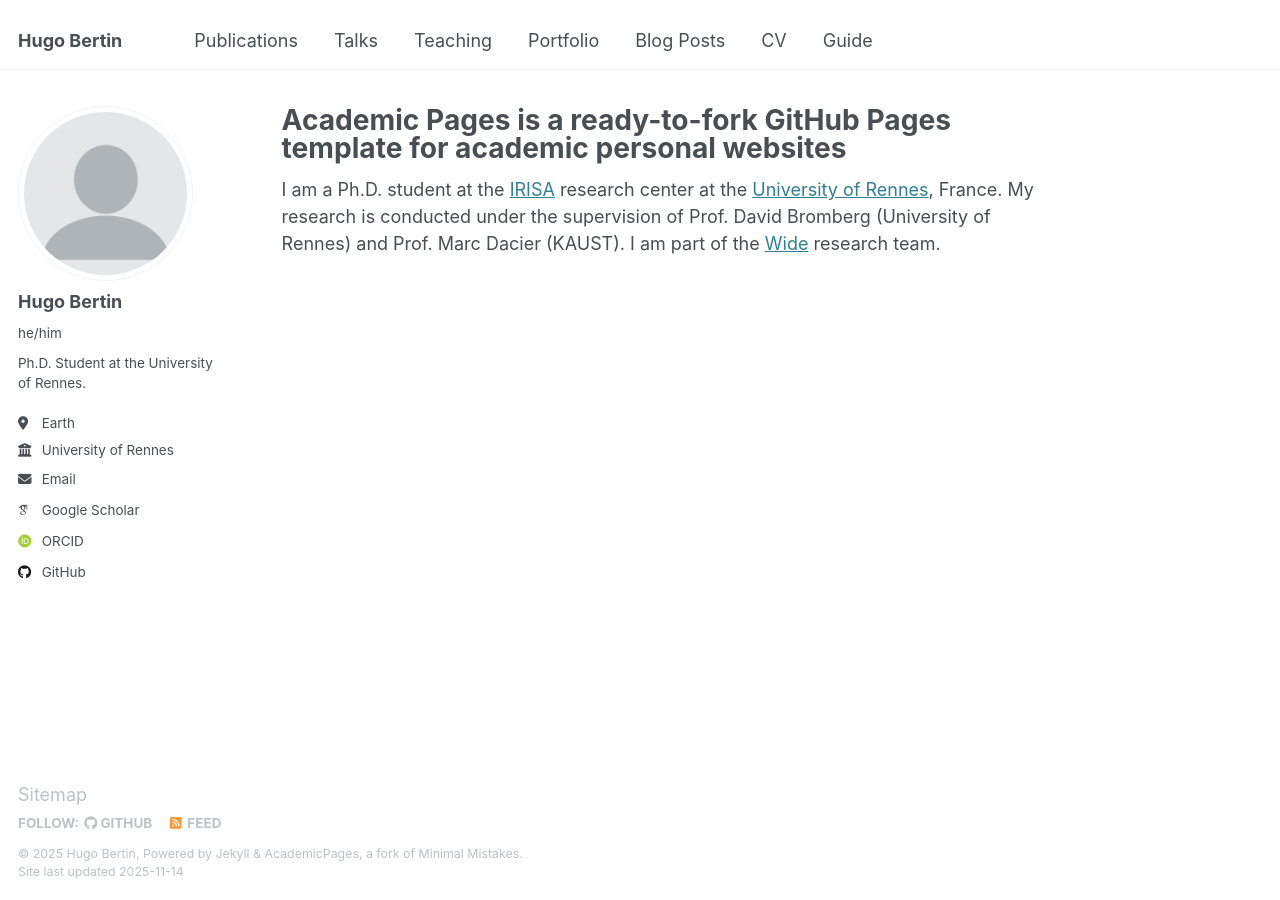
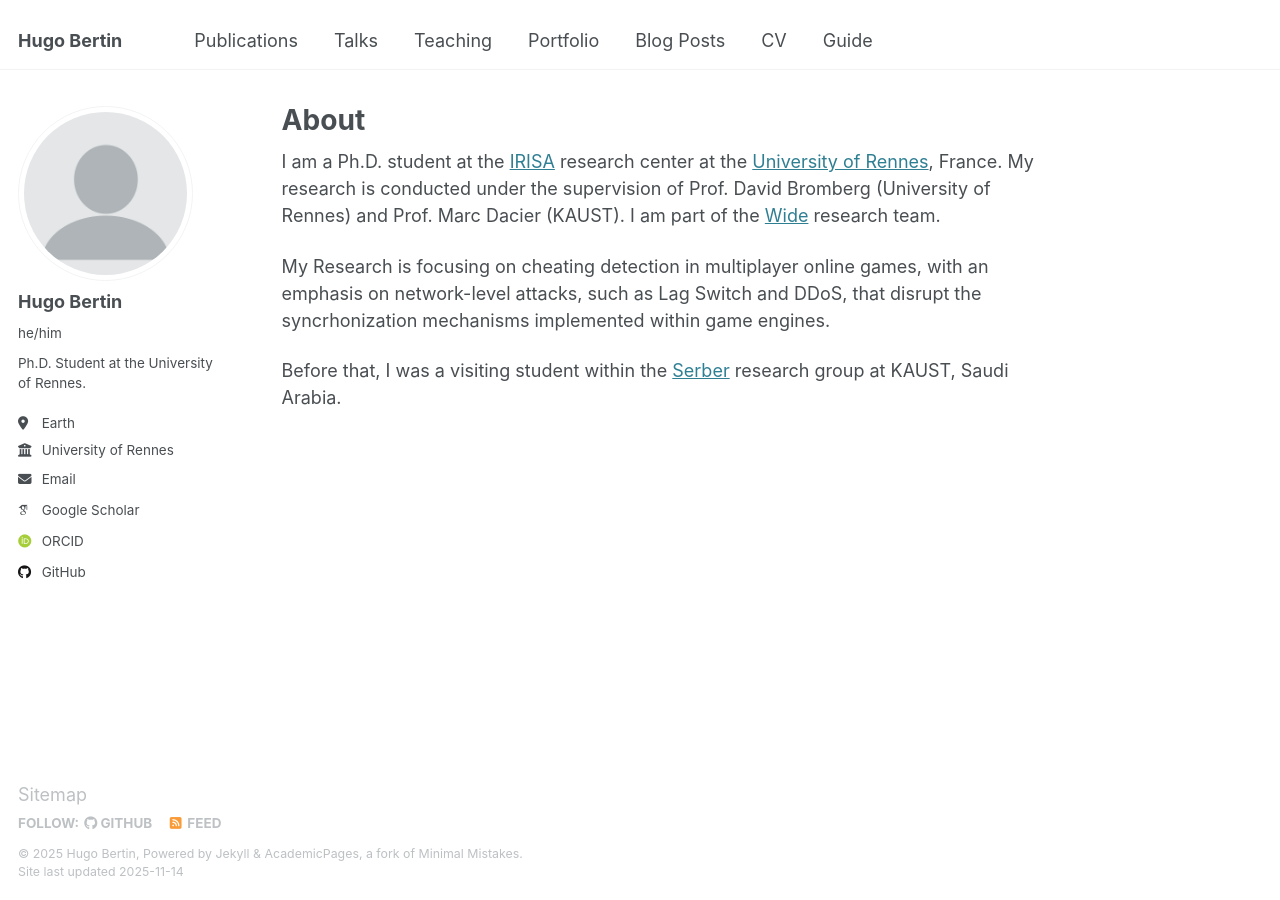
Before and after one commit to hbertin1/PersonalWebsite, a Jekyll site: the page built from _pages/about.md, in a window 1280 px wide. Built offline with Jekyll 4.4.1, drawn with Linux system fonts in a browser that asks for light colours; some web fonts are replaced.

Commit message:
add research interest in bio

```diff
--- a/_pages/about.md
+++ b/_pages/about.md
@@ -1,6 +1,6 @@
 ---
 permalink: /
-title: "Academic Pages is a ready-to-fork GitHub Pages template for academic personal websites"
+title: "About"
 author_profile: true
 redirect_from:
   - /about/
@@ -8,3 +8,7 @@ redirect_from:
 ---
 
 I am a Ph.D. student at the [IRISA](https://www.irisa.fr/) research center at the [University of Rennes](https://www.univ-rennes.fr/), France. My research is conducted under the supervision of Prof. David Bromberg (University of Rennes) and Prof. Marc Dacier (KAUST). I am part of the [Wide](https://team.inria.fr/wide/) research team.
+
+My Research is focusing on cheating detection in multiplayer online games, with an emphasis on network-level attacks, such as Lag Switch and DDoS, that disrupt the syncrhonization mechanisms implemented within game engines.
+
+Before that, I was a visiting student within the [Serber](https://serber.kaust.edu.sa/) research group at KAUST, Saudi Arabia.
```
